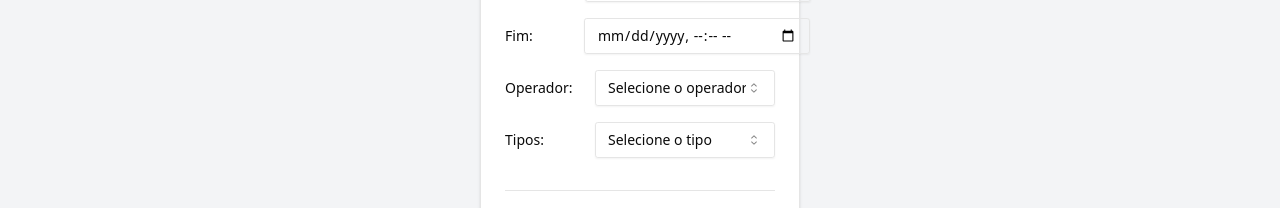
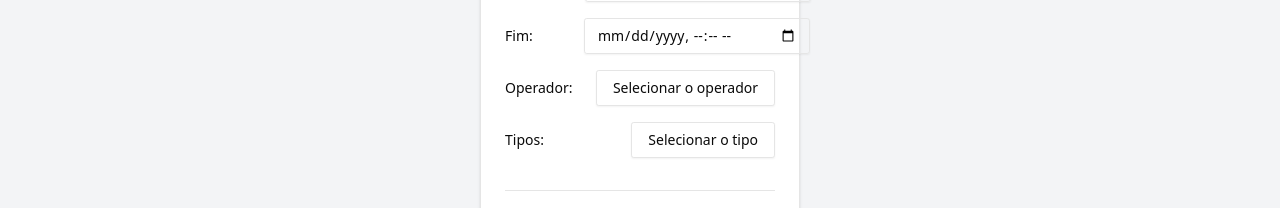
Before and after one commit to Wesley-Fernandes/Intelligence-money, a Next.js app: page /auth/data in a window 1280 px wide. Shown: the part 349-557 px from the top of the page. Built offline with nearby package versions, Linux system fonts and the light colour scheme.

Commit message:
feat: dialog for options bug on device

```diff
--- a/src/app/auth/data/page.tsx
+++ b/src/app/auth/data/page.tsx
@@ -1,27 +1,18 @@
 "use client"
 import { Card, CardContent, CardDescription, CardHeader, CardTitle } from '@/components/ui/card'
-import {
-  Select,
-  SelectContent,
-  SelectGroup,
-  SelectItem,
-  SelectLabel,
-  SelectTrigger,
-  SelectValue,
-} from "@/components/ui/select"
 import { Input } from '@/components/ui/input'
 import { Label } from '@/components/ui/label'
 import { Button } from '@/components/ui/button'
 import { useState, type FormEvent } from 'react'
-import { operators } from './operators'
-import { createNewData } from './action'
 import { toast } from 'sonner'
 import { formatISO, parseISO } from 'date-fns'
+import { OperatorDialog } from '@/components/OperatorDialog'
+import { TypeDialog } from '@/components/TypeDialog'
 
 
 export default function Page() {
   const [loading, setLoading] = useState(false)
-  const [type, setType] = useState<"PREJUIZO"|"LUCRO">("LUCRO");
+  const [type, setType] = useState<"PREJUIZO"|"LUCRO"|null>(null);
   const [operator, setOperator] = useState("");
 
   const handleSubmit = async (e:FormEvent) =>{
@@ -84,33 +75,13 @@ export default function Page() {
             <div>
               <Label htmlFor="operator" className='flex items-center justify-between gap-[1rem]'>
                 <span>Operador:</span>
-                <Select onValueChange={(e)=>setOperator(e)}>
-                <SelectTrigger className="w-[180px]" id='operator'>
-                  <SelectValue placeholder="Selecione o operador" />
-                </SelectTrigger>
-                <SelectContent>
-                  <SelectGroup>
-                    {operators.map((operador)=>(<SelectItem key={operador} value={operador}>{operador}</SelectItem>))}
-                  </SelectGroup>
-                </SelectContent>
-              </Select>
+                <OperatorDialog operator={operator} setOperator={setOperator}/>
               </Label>
             </div>
             <div className='mb-4'>
               <Label htmlFor="types" className='flex items-center justify-between gap-[1rem]'>
                 <span>Tipos:</span>
-                <Select onValueChange={(e)=>setType(e as "PREJUIZO"|"LUCRO")}>
-                <SelectTrigger className="w-[180px]" id='types'>
-                  <SelectValue placeholder="Selecione o tipo"/>
-                </SelectTrigger>
-                <SelectContent>
-                  <SelectGroup>
-                    <SelectLabel>Obteve:</SelectLabel>
-                    <SelectItem value="LUCRO">Lucro</SelectItem>
-                    <SelectItem value="PREJUIZO">Prejuizo</SelectItem>
-                  </SelectGroup>
-                </SelectContent>
-              </Select>
+                <TypeDialog setType={setType} type={type}/>
               </Label>
             </div>
             <hr />
--- /dev/null
+++ b/src/components/OperatorDialog.tsx
@@ -0,0 +1,66 @@
+"use client"
+import {
+    AlertDialog,
+    AlertDialogAction,
+    AlertDialogCancel,
+    AlertDialogContent,
+    AlertDialogDescription,
+    AlertDialogFooter,
+    AlertDialogHeader,
+    AlertDialogTitle,
+    AlertDialogTrigger,
+  } from "@/components/ui/alert-dialog"
+
+  import {
+    Select,
+    SelectContent,
+    SelectGroup,
+    SelectItem,
+    SelectTrigger,
+    SelectValue,
+  } from "@/components/ui/select"
+import type { SetStateAction, Dispatch } from 'react'
+import { Button } from "./ui/button";
+import { Label } from "./ui/label"
+import { operators } from "@/constant/operators"
+
+interface Props{
+    setOperator: Dispatch<SetStateAction<string>>
+    operator: string;
+}
+export const OperatorDialog = ({setOperator, operator}:Props) => {
+
+
+
+    return (
+        <AlertDialog>
+        <AlertDialogTrigger asChild>
+            <Button variant="outline">{operator||"Selecionar o operador"}</Button>
+        </AlertDialogTrigger>
+        <AlertDialogContent>
+          <AlertDialogHeader>
+            <AlertDialogTitle>Selecione o operador</AlertDialogTitle>
+            <div>
+              <Label htmlFor="operator" className='flex items-center justify-between gap-[1rem]'>
+                <span>Operador:</span>
+                <Select onValueChange={(e)=>setOperator(e)}>
+                <SelectTrigger className="w-[180px]" id='operator'>
+                  <SelectValue placeholder="Selecione o operador" />
+                </SelectTrigger>
+                <SelectContent>
+                  <SelectGroup>
+                    {operators.map((operador)=>(<SelectItem key={operador} value={operador}>{operador}</SelectItem>))}
+                  </SelectGroup>
+                </SelectContent>
+              </Select>
+              </Label>
+            </div>
+          </AlertDialogHeader>
+          <AlertDialogFooter>
+            <AlertDialogCancel>Concluir</AlertDialogCancel>
+          </AlertDialogFooter>
+        </AlertDialogContent>
+      </AlertDialog>
+
+    )
+  }
--- /dev/null
+++ b/src/components/TypeDialog.tsx
@@ -0,0 +1,66 @@
+"use client"
+import {
+    AlertDialog,
+    AlertDialogAction,
+    AlertDialogCancel,
+    AlertDialogContent,
+    AlertDialogDescription,
+    AlertDialogFooter,
+    AlertDialogHeader,
+    AlertDialogTitle,
+    AlertDialogTrigger,
+  } from "@/components/ui/alert-dialog"
+
+  import {
+    Select,
+    SelectContent,
+    SelectGroup,
+    SelectItem,
+    SelectTrigger,
+    SelectValue,
+  } from "@/components/ui/select"
+import type { SetStateAction, Dispatch } from 'react'
+import { Button } from "./ui/button";
+import { Label } from "./ui/label"
+
+interface Props{
+    setType: Dispatch<SetStateAction<"LUCRO"|"PREJUIZO"|null>>
+    type: "LUCRO"|"PREJUIZO"|null;
+}
+export const TypeDialog = ({setType, type}:Props) => {
+
+
+
+    return (
+        <AlertDialog>
+        <AlertDialogTrigger asChild>
+            <Button variant="outline">{type||"Selecionar o tipo"}</Button>
+        </AlertDialogTrigger>
+        <AlertDialogContent>
+          <AlertDialogHeader>
+            <AlertDialogTitle>Selecione o tipo</AlertDialogTitle>
+            <div>
+              <Label htmlFor="operator" className='flex items-center justify-between gap-[1rem]'>
+                <span>Tipo:</span>
+                <Select onValueChange={(e)=>setType(e as "LUCRO"|"PREJUIZO")}>
+                <SelectTrigger className="w-[180px]" id='operator'>
+                  <SelectValue placeholder="Selecione o tipo" />
+                </SelectTrigger>
+                <SelectContent>
+                  <SelectGroup>
+                    <SelectItem key="LUCRO" value="LUCRO">LUCRO</SelectItem>
+                    <SelectItem key="PREJUIZO" value="PREJUIZO">PREJUIZO</SelectItem>
+                  </SelectGroup>
+                </SelectContent>
+              </Select>
+              </Label>
+            </div>
+          </AlertDialogHeader>
+          <AlertDialogFooter>
+            <AlertDialogCancel>Concluir</AlertDialogCancel>
+          </AlertDialogFooter>
+        </AlertDialogContent>
+      </AlertDialog>
+
+    )
+  }
```
Also changed, not shown: src/constant/operators.ts (renamed from src/app/auth/data/operators.ts).
